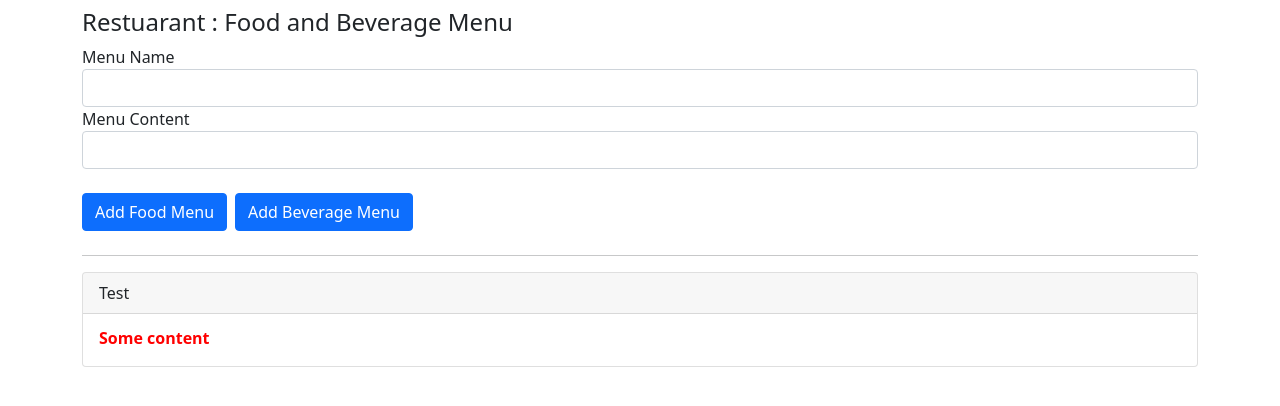
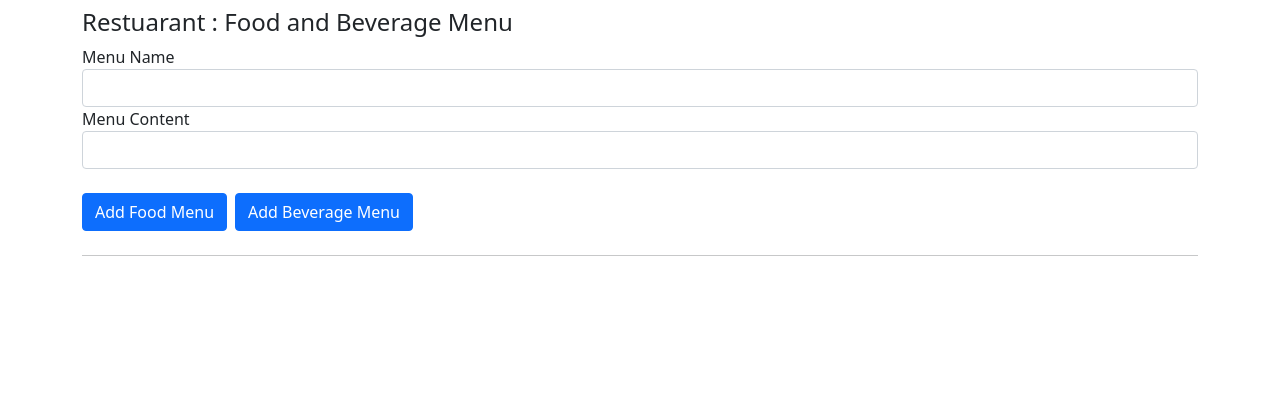
Before and after one commit to twcstk/fb-menu, an Angular app: page / in a window 1280 px wide. Shown: the top 406 px of the page. Built offline with nearby package versions, Linux system fonts and the light colour scheme.

Commit message:
No initial Data

```diff
--- a/src/app/app.component.ts
+++ b/src/app/app.component.ts
@@ -7,11 +7,7 @@ import { Component } from '@angular/core';
 })
 export class AppComponent {
   title = 'fb-menu';
-  menuElements: { type: string, name: string, content: string }[] = [ {
-    type: "Food",
-    name: "Test",
-    content: "Some content"
-  }];
+  menuElements: { type: string, name: string, content: string }[] = [ ];
   newMenuName = '';
   newMenuContent = '';
 
```
